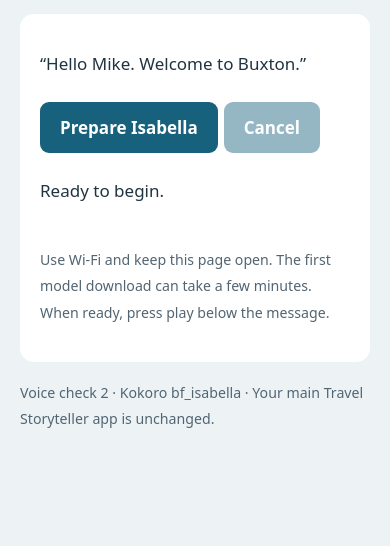
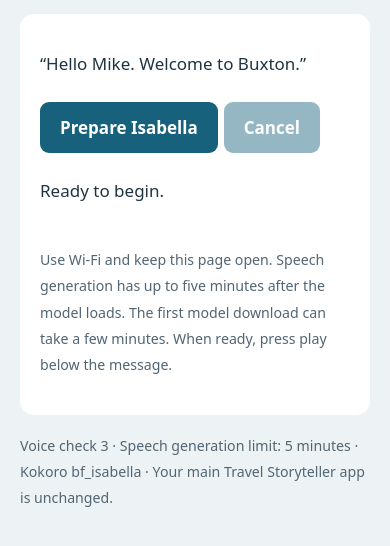
Before and after one commit to mikeburton76-eng/Travel-storyteller, a website: page isabella-cpu-test.html in a window 390 px wide. Shown: the part 170-716 px from the top of the page. Drawn offline with Linux system fonts and the light colour scheme.

Commit message:
Allow five minutes for iPhone Isabella generation and label test version

```diff
--- a/isabella-cpu-test.html
+++ b/isabella-cpu-test.html
@@ -6,8 +6,8 @@
 <section><p>“Hello Mike. Welcome to Buxton.”</p><button id="start">Prepare Isabella</button><button id="cancel" disabled>Cancel</button>
 <p id="status" role="status" aria-live="polite">Ready to begin.</p><p id="detail"></p>
 <audio id="player" controls playsinline hidden></audio>
-<p><small>Use Wi-Fi and keep this page open. The first model download can take a few minutes. When ready, press play below the message.</small></p></section>
-<p><small>Voice check 2 · Kokoro bf_isabella · Your main Travel Storyteller app is unchanged.</small></p></main>
+<p><small>Use Wi-Fi and keep this page open. Speech generation has up to five minutes after the model loads. The first model download can take a few minutes. When ready, press play below the message.</small></p></section>
+<p><small>Voice check 3 · Speech generation limit: 5 minutes · Kokoro bf_isabella · Your main Travel Storyteller app is unchanged.</small></p></main>
 <script>
 const workerSource = "\nlet model;\nself.onmessage = async ({data}) => {\n  try {\n    if (!model) {\n      self.postMessage({type:\"stage\", text:\"Loading the Kokoro speech library…\"});\n      const {KokoroTTS} = await import(\"https://cdn.jsdelivr.net/npm/kokoro-js@1.2.1/dist/kokoro.web.js\");\n      self.postMessage({type:\"stage\", text:\"Downloading and preparing Isabella’s model…\"});\n      model = await KokoroTTS.from_pretrained(\"onnx-community/Kokoro-82M-v1.0-ONNX\", {\n        dtype:\"q8\", device:\"wasm\",\n        progress_callback: p => self.postMessage({type:\"progress\", file:p.file || \"\", progress:p.progress, status:p.status})\n      });\n    }\n    self.postMessage({type:\"generating\"});\n    const audio = await model.generate(data.text, {voice:\"bf_isabella\", speed:0.9});\n    const blob = await audio.toBlob();\n    self.postMessage({type:\"audio\", blob});\n  } catch(e) { self.postMessage({type:\"error\", text:e?.message || String(e)}); }\n};";
 const start = document.getElementById("start"), cancel = document.getElementById("cancel");
@@ -38,7 +38,7 @@ start.onclick=()=>{
       }
       if(data.type==="generating") {
         stage="Creating your short Isabella sample…"; detail.textContent="Model loaded. Generating bf_isabella.";
-        deadline(90000,"The model loaded, but speech generation did not finish within 90 seconds. Please tell Chat."); show();
+        deadline(300000,"The model loaded, but speech generation did not finish within 5 minutes. Please tell Chat."); show();
       }
       if(data.type==="error") { detail.textContent=data.text; fail("Isabella could not finish. Please send the message below to Chat."); }
       if(data.type==="audio") {
```
